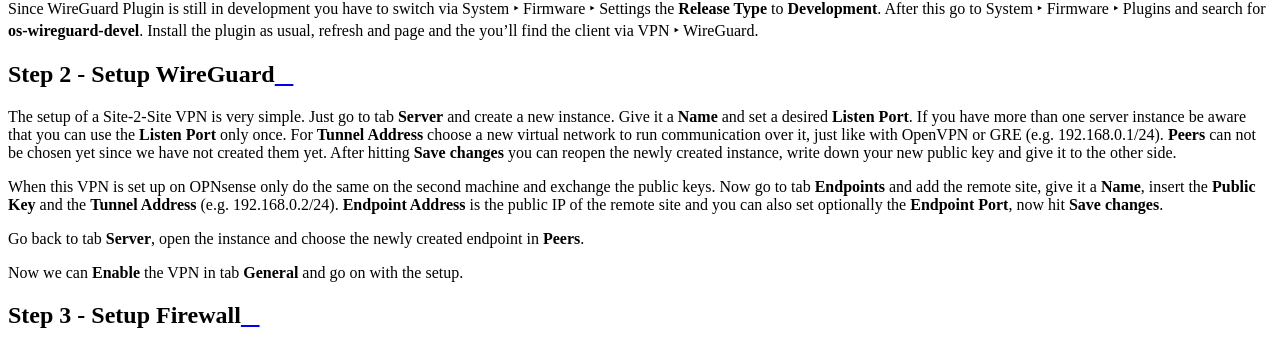
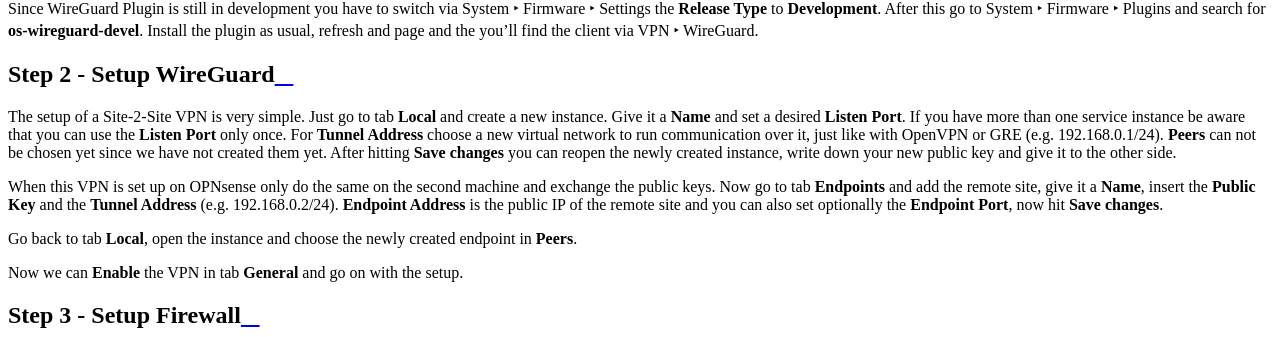
Before and after one commit to opnsense/docs, a Sphinx documentation site: the page built from source/manual/how-tos/wireguard-s2s.rst, in a window 1280 px wide. Shown: the part 631-968 px from the top of the page. Built offline with Sphinx 7.4.7 and the Read the Docs theme 2.0.0, drawn with Linux system fonts in a browser that asks for light colours.

Commit message:
Update wireguard-s2s.rst

```diff
--- a/source/manual/how-tos/wireguard-s2s.rst
+++ b/source/manual/how-tos/wireguard-s2s.rst
@@ -29,8 +29,8 @@
 Step 2 - Setup WireGuard
 ------------------------
 
-The setup of a Site-2-Site VPN is very simple. Just go to tab **Server** and create a new instance.
-Give it a **Name** and set a desired **Listen Port**. If you have more than one server instance be
+The setup of a Site-2-Site VPN is very simple. Just go to tab **Local** and create a new instance.
+Give it a **Name** and set a desired **Listen Port**. If you have more than one service instance be
 aware that you can use the **Listen Port** only once. For **Tunnel Address** choose a new virtual
 network to run communication over it, just like with OpenVPN or GRE (e.g. 192.168.0.1/24).
 **Peers** can not be chosen yet since we have not created them yet.
@@ -42,7 +42,7 @@
 Key** and the **Tunnel Address** (e.g. 192.168.0.2/24). **Endpoint Address** is the public IP of the
 remote site and you can also set optionally the **Endpoint Port**, now hit **Save changes**.
 
-Go back to tab **Server**, open the instance and choose the newly created endpoint in **Peers**.
+Go back to tab **Local**, open the instance and choose the newly created endpoint in **Peers**.
 
 Now we can **Enable** the VPN in tab **General** and go on with the setup.
 
```
